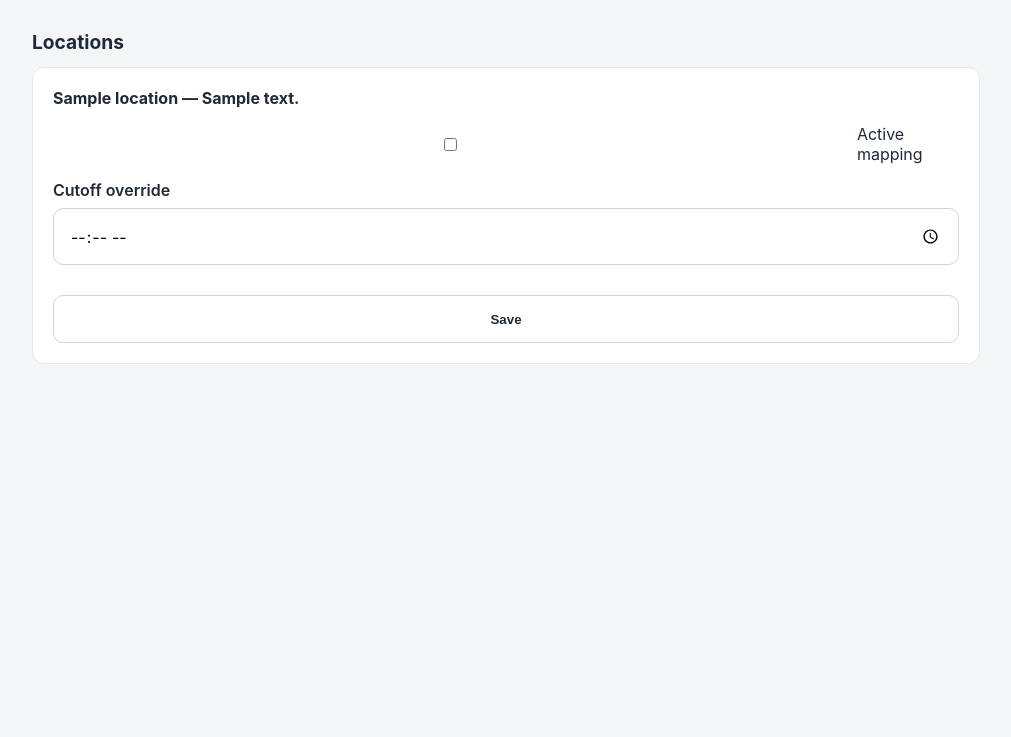
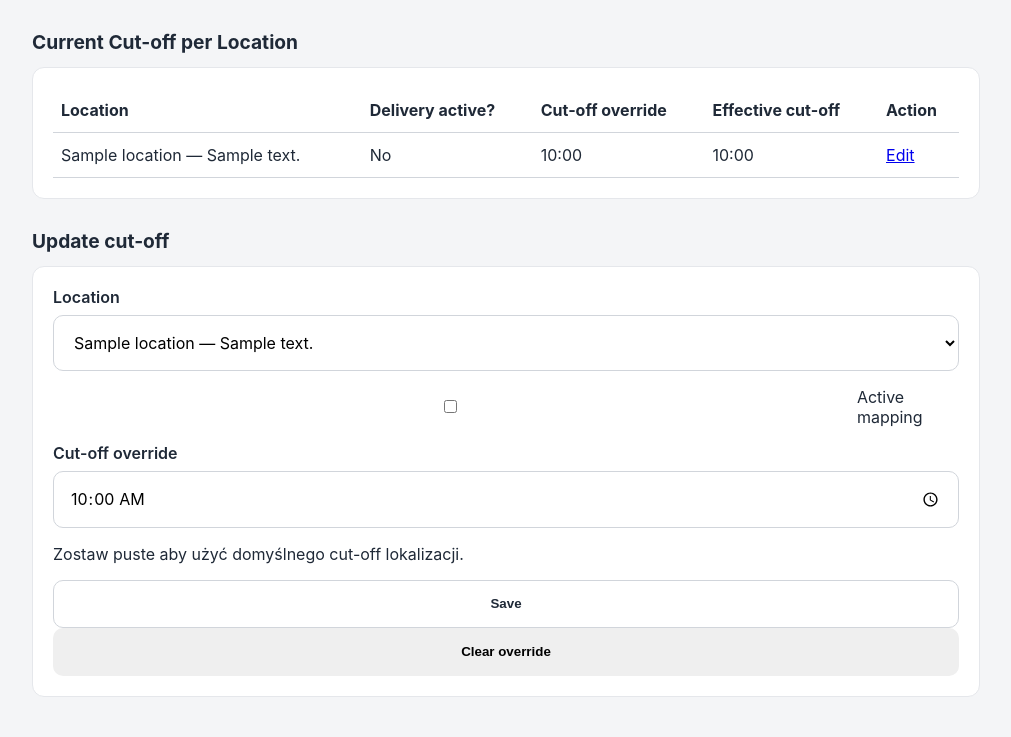
Before and after one commit to komputerdimateusz-max/repo_new, a FastAPI app: template frontend/templates/admin_restaurant_coverage.html in a window 1280 px wide. Shown: the part 220-957 px from the top of the page, without its empty margins (134-1145 px from the left). Before the commit the page ends 584 px from the top, so only its background shows below. Run offline with FastAPI, Linux system fonts and the light colour scheme; the template is opened without the code that fills it: most values are stand-ins (such as "Sample title", 1, 10 or a date in 2020).

Commit message:
Refactor cut-off UI: table + single update form

```diff
--- a/app/main.py
+++ b/app/main.py
@@ -1300,10 +1300,40 @@ def admin_restaurant_coverage_page(request: Request, message: str | None = None)
             picked = db.query(Restaurant).filter(Restaurant.id == int(selected_restaurant_id)).first()
             if picked is not None:
                 restaurant = picked
+        selected_location_id_raw = request.query_params.get("location_id", "")
+        selected_location_id = int(selected_location_id_raw) if selected_location_id_raw.isdigit() else None
         locations = db.query(Location).order_by(Location.company_name.asc()).all()
         mappings = db.query(RestaurantLocation).filter(RestaurantLocation.restaurant_id == restaurant.id).all()
         mapping_by_location = {m.location_id: m for m in mappings}
-        return templates.TemplateResponse("admin_restaurant_coverage.html", _template_context(request, current_user=admin, restaurants=restaurants, selected_restaurant_id=restaurant.id, locations=locations, mapping_by_location=mapping_by_location, message=message))
+        coverage_rows: list[dict[str, object]] = []
+        for location in locations:
+            mapping = mapping_by_location.get(location.id)
+            override_time = mapping.cut_off_time_override if mapping else None
+            effective_cutoff = override_time or location.cutoff_time
+            coverage_rows.append(
+                {
+                    "location": location,
+                    "mapping_active": mapping.is_active if mapping else False,
+                    "override_time": override_time,
+                    "effective_cutoff_time": effective_cutoff,
+                }
+            )
+        selected_mapping = mapping_by_location.get(selected_location_id) if selected_location_id is not None else None
+        return templates.TemplateResponse(
+            "admin_restaurant_coverage.html",
+            _template_context(
+                request,
+                current_user=admin,
+                restaurants=restaurants,
+                selected_restaurant_id=restaurant.id,
+                locations=locations,
+                coverage_rows=coverage_rows,
+                selected_location_id=selected_location_id,
+                selected_mapping_active=selected_mapping.is_active if selected_mapping else False,
+                selected_override_time=selected_mapping.cut_off_time_override if selected_mapping else None,
+                message=message,
+            ),
+        )
     finally:
         db.close()
 
@@ -1313,8 +1343,10 @@ async def admin_restaurant_coverage_save(request: Request) -> Response:
     form_data = parse_qs((await request.body()).decode("utf-8"))
     restaurant_id_raw = form_data.get("restaurant_id", [""])[0]
     location_id_raw = form_data.get("location_id", [""])[0]
-    is_active = form_data.get("is_active", [""])[0] == "on"
-    cut_off = form_data.get("cut_off_time_override", [""])[0].strip()
+    cut_off = form_data.get("cut_off_override", [""])[0].strip()
+    action = form_data.get("action", ["save"])[0]
+    mapping_active_included = form_data.get("mapping_active_present", [""])[0] == "1"
+    mapping_active = form_data.get("mapping_active", [""])[0] == "on"
     if not restaurant_id_raw.isdigit() or not location_id_raw.isdigit():
         return RedirectResponse(url="/admin/restaurant-coverage", status_code=status.HTTP_303_SEE_OTHER)
     db: Session = db_session.SessionLocal()
@@ -1324,15 +1356,22 @@ async def admin_restaurant_coverage_save(request: Request) -> Response:
             return admin
         mapping = db.query(RestaurantLocation).filter(RestaurantLocation.restaurant_id == int(restaurant_id_raw), RestaurantLocation.location_id == int(location_id_raw)).first()
         if mapping is None:
-            mapping = RestaurantLocation(restaurant_id=int(restaurant_id_raw), location_id=int(location_id_raw), is_active=is_active)
+            mapping = RestaurantLocation(
+                restaurant_id=int(restaurant_id_raw),
+                location_id=int(location_id_raw),
+                is_active=mapping_active if mapping_active_included else True,
+            )
             db.add(mapping)
+        elif mapping_active_included:
+            mapping.is_active = mapping_active
+        if action == "clear_override":
+            mapping.cut_off_time_override = None
         else:
-            mapping.is_active = is_active
-        mapping.cut_off_time_override = _parse_location_time(cut_off) if cut_off else None
+            mapping.cut_off_time_override = _parse_location_time(cut_off) if cut_off else None
         db.commit()
     finally:
         db.close()
-    return RedirectResponse(url=f"/admin/restaurant-coverage?restaurant_id={restaurant_id_raw}", status_code=status.HTTP_303_SEE_OTHER)
+    return RedirectResponse(url=f"/admin/restaurant-coverage?restaurant_id={restaurant_id_raw}&location_id={location_id_raw}", status_code=status.HTTP_303_SEE_OTHER)
 
 
 
@@ -1400,9 +1439,25 @@ def restaurant_coverage_page(request: Request, message: str | None = None) -> Re
         if user_or_response.role != "restaurant":
             return _forbidden_catering_access(request)
         restaurant = _require_catering_restaurant(user_or_response, db)
+        selected_location_id_raw = request.query_params.get("location_id", "")
+        selected_location_id = int(selected_location_id_raw) if selected_location_id_raw.isdigit() else None
         locations = db.query(Location).order_by(Location.company_name.asc()).all()
         mappings = db.query(RestaurantLocation).filter(RestaurantLocation.restaurant_id == restaurant.id).all()
         mapping_by_location = {m.location_id: m for m in mappings}
+        coverage_rows: list[dict[str, object]] = []
+        for location in locations:
+            mapping = mapping_by_location.get(location.id)
+            override_time = mapping.cut_off_time_override if mapping else None
+            effective_cutoff = override_time or location.cutoff_time
+            coverage_rows.append(
+                {
+                    "location": location,
+                    "mapping_active": mapping.is_active if mapping else False,
+                    "override_time": override_time,
+                    "effective_cutoff_time": effective_cutoff,
+                }
+            )
+        selected_mapping = mapping_by_location.get(selected_location_id) if selected_location_id is not None else None
         return templates.TemplateResponse(
             "admin_restaurant_coverage.html",
             _template_context(
@@ -1411,7 +1466,10 @@ def restaurant_coverage_page(request: Request, message: str | None = None) -> Re
                 restaurants=[restaurant],
                 selected_restaurant_id=restaurant.id,
                 locations=locations,
-                mapping_by_location=mapping_by_location,
+                coverage_rows=coverage_rows,
+                selected_location_id=selected_location_id,
+                selected_mapping_active=selected_mapping.is_active if selected_mapping else False,
+                selected_override_time=selected_mapping.cut_off_time_override if selected_mapping else None,
                 message=message,
             ),
         )
@@ -1423,8 +1481,10 @@ def restaurant_coverage_page(request: Request, message: str | None = None) -> Re
 async def restaurant_coverage_save(request: Request) -> Response:
     form_data = parse_qs((await request.body()).decode("utf-8"))
     location_id_raw = form_data.get("location_id", [""])[0]
-    is_active = form_data.get("is_active", [""])[0] == "on"
-    cut_off = form_data.get("cut_off_time_override", [""])[0].strip()
+    cut_off = form_data.get("cut_off_override", [""])[0].strip()
+    action = form_data.get("action", ["save"])[0]
+    mapping_active_included = form_data.get("mapping_active_present", [""])[0] == "1"
+    mapping_active = form_data.get("mapping_active", [""])[0] == "on"
     if not location_id_raw.isdigit():
         return RedirectResponse(url="/restaurant/coverage", status_code=status.HTTP_303_SEE_OTHER)
     db: Session = db_session.SessionLocal()
@@ -1437,15 +1497,22 @@ async def restaurant_coverage_save(request: Request) -> Response:
         restaurant = _require_catering_restaurant(user_or_response, db)
         mapping = db.query(RestaurantLocation).filter(RestaurantLocation.restaurant_id == restaurant.id, RestaurantLocation.location_id == int(location_id_raw)).first()
         if mapping is None:
-            mapping = RestaurantLocation(restaurant_id=restaurant.id, location_id=int(location_id_raw), is_active=is_active)
+            mapping = RestaurantLocation(
+                restaurant_id=restaurant.id,
+                location_id=int(location_id_raw),
+                is_active=mapping_active if mapping_active_included else True,
+            )
             db.add(mapping)
+        elif mapping_active_included:
+            mapping.is_active = mapping_active
+        if action == "clear_override":
+            mapping.cut_off_time_override = None
         else:
-            mapping.is_active = is_active
-        mapping.cut_off_time_override = _parse_location_time(cut_off) if cut_off else None
+            mapping.cut_off_time_override = _parse_location_time(cut_off) if cut_off else None
         db.commit()
     finally:
         db.close()
-    return RedirectResponse(url="/restaurant/coverage", status_code=status.HTTP_303_SEE_OTHER)
+    return RedirectResponse(url=f"/restaurant/coverage?location_id={location_id_raw}", status_code=status.HTTP_303_SEE_OTHER)
 
 @app.post("/dev/promote-admin", include_in_schema=False)
 async def dev_promote_admin(request: Request) -> Response:
--- a/frontend/templates/admin_restaurant_coverage.html
+++ b/frontend/templates/admin_restaurant_coverage.html
@@ -30,21 +30,64 @@
   {% endif %}
 
   <section class="section">
-    <h2 class="section-title">Locations</h2>
-    <div class="stack-md">
-      {% for location in locations %}
-      {% set mapping = mapping_by_location.get(location.id) %}
-      <div class="form-card">
-        <form method="post" action="{{ '/restaurant/coverage' if current_user.role == 'restaurant' else '/admin/restaurant-coverage' }}" class="stack-md">
-          {% if current_user.role == "admin" %}<input type="hidden" name="restaurant_id" value="{{ selected_restaurant_id }}" />{% endif %}
-          <input type="hidden" name="location_id" value="{{ location.id }}" />
-          <strong class="text-wrap">{{ location.company_name }} — {{ location.address }}</strong>
-          <label class="field-inline"><input type="checkbox" name="is_active" {% if mapping and mapping.is_active %}checked{% endif %}/> Active mapping</label>
-          <label class="field"><span>Cutoff override</span><input class="input" type="time" name="cut_off_time_override" value="{{ mapping.cut_off_time_override.strftime('%H:%M') if mapping and mapping.cut_off_time_override else '' }}" /></label>
-          <button type="submit" class="btn btn--secondary">Save</button>
-        </form>
-      </div>
-      {% endfor %}
+    <h2 class="section-title">Current Cut-off per Location</h2>
+    <div class="form-card table-wrap">
+      <table class="simple-table">
+        <thead>
+          <tr>
+            <th>Location</th>
+            <th>Delivery active?</th>
+            <th>Cut-off override</th>
+            <th>Effective cut-off</th>
+            <th>Action</th>
+          </tr>
+        </thead>
+        <tbody>
+          {% for row in coverage_rows %}
+          <tr>
+            <td>{{ row.location.company_name }} — {{ row.location.address }}</td>
+            <td>{{ 'Yes' if row.mapping_active else 'No' }}</td>
+            <td>{{ row.override_time.strftime('%H:%M') if row.override_time else '—' }}</td>
+            <td>{{ row.effective_cutoff_time.strftime('%H:%M') if row.effective_cutoff_time else '—' }}</td>
+            <td>
+              <a
+                href="{{ '/restaurant/coverage' if current_user.role == 'restaurant' else '/admin/restaurant-coverage' }}?location_id={{ row.location.id }}{% if current_user.role == 'admin' %}&restaurant_id={{ selected_restaurant_id }}{% endif %}"
+              >
+                Edit
+              </a>
+            </td>
+          </tr>
+          {% endfor %}
+        </tbody>
+      </table>
+    </div>
+  </section>
+
+  <section class="section">
+    <h2 class="section-title">Update cut-off</h2>
+    <div class="form-card">
+      <form method="post" action="{{ '/restaurant/coverage' if current_user.role == 'restaurant' else '/admin/restaurant-coverage' }}" class="stack-md">
+        {% if current_user.role == "admin" %}<input type="hidden" name="restaurant_id" value="{{ selected_restaurant_id }}" />{% endif %}
+        <label class="field"><span>Location</span>
+          <select class="input" name="location_id" required>
+            <option value="">Select location</option>
+            {% for location in locations %}
+            <option value="{{ location.id }}" {% if selected_location_id == location.id %}selected{% endif %}>{{ location.company_name }} — {{ location.address }}</option>
+            {% endfor %}
+          </select>
+        </label>
+        <input type="hidden" name="mapping_active_present" value="1" />
+        <label class="field-inline"><input type="checkbox" name="mapping_active" {% if selected_mapping_active %}checked{% endif %}/> Active mapping</label>
+        <label class="field">
+          <span>Cut-off override</span>
+          <input class="input" type="time" name="cut_off_override" value="{{ selected_override_time.strftime('%H:%M') if selected_override_time else '' }}" />
+        </label>
+        <p class="muted">Zostaw puste aby użyć domyślnego cut-off lokalizacji.</p>
+        <div class="actions-row">
+          <button type="submit" name="action" value="save" class="btn btn--secondary">Save</button>
+          <button type="submit" name="action" value="clear_override" class="btn">Clear override</button>
+        </div>
+      </form>
     </div>
   </section>
 </div>
```
Also changed, not shown: tests/test_restaurant_coverage_ui.py (added, +146 -0 lines).
